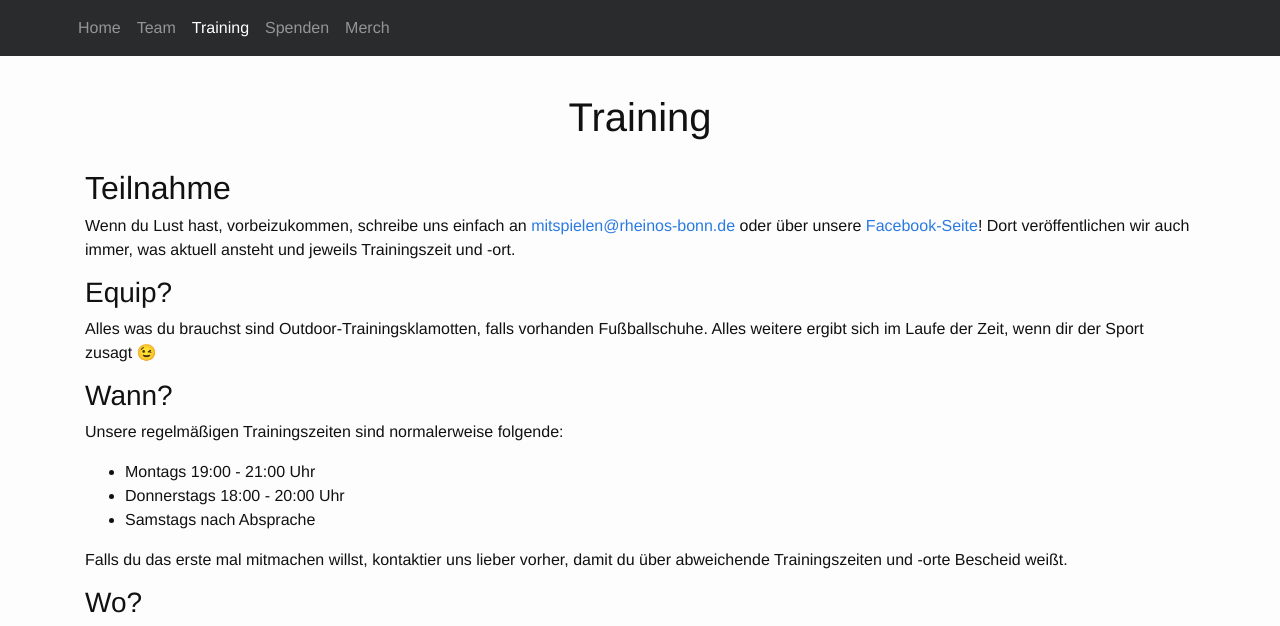
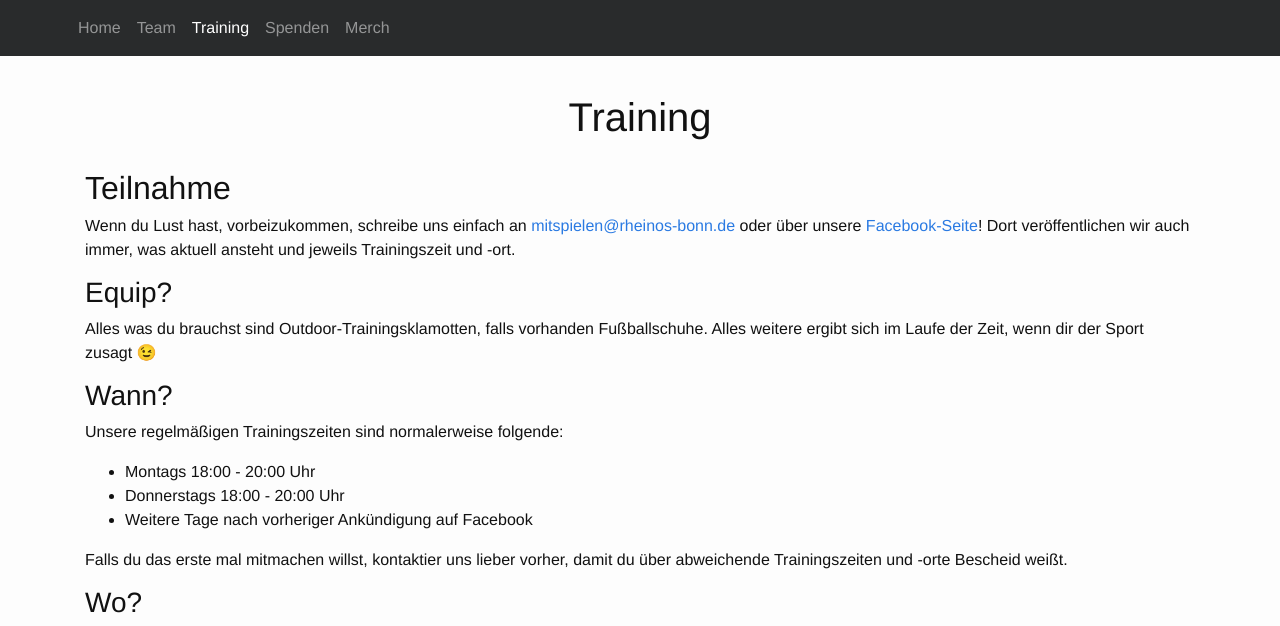
Before and after one commit to rheinos/rheinos.github.io, a Jekyll site: the page built from training.md, in a window 1280 px wide. Shown: the top 626 px of the page. Built offline with Jekyll 4.4.1, drawn with Linux system fonts in a browser that asks for light colours; nearby versions of some CDN libraries; emoji names are drawn with the system emoji font; some of the changed text lies outside the part shown.

Commit message:
updated summer training times

```diff
--- a/training.md
+++ b/training.md
@@ -15,17 +15,42 @@ Alles was du brauchst sind Outdoor-Trainingsklamotten, falls vorhanden Fußballs
 ### Wann?
 Unsere regelmäßigen Trainingszeiten sind normalerweise folgende:
 
-* Montags 19:00 - 21:00 Uhr
+* Montags 18:00 - 20:00 Uhr
 * Donnerstags 18:00 - 20:00 Uhr
-* Samstags nach Absprache
+* Weitere Tage nach vorheriger Ankündigung auf Facebook
 
 Falls du das erste mal mitmachen willst, kontaktier uns lieber vorher, damit du über abweichende Trainingszeiten und -orte Bescheid weißt.
 
 ### Wo?
-Im Winter trainieren wir normalerweise in der Sportanlage Wasserland.
 
-<div class="row justify-content-center mt-3">
-  <div class="embed-responsive col-sm-12 embed-responsive-16by9">
-    <iframe src="https://www.google.com/maps/embed?pb=!1m18!1m12!1m3!1d1245.872501592097!2d7.117871192413944!3d50.71009421748352!2m3!1f0!2f0!3f0!3m2!1i1024!2i768!4f13.1!3m3!1m2!1s0x47bee3d8d15a71ab%3A0xe64acfc855de2931!2sWasserland+11%2C+53129+Bonn!5e0!3m2!1sde!2sde!4v1485989670868" class="embed-responsive-item"></iframe>
+<div id="accordion" role="tablist" aria-multiselectable="false" class="col-sm-12">
+  <div class="card">
+    <div class="card-header" role="tab">
+      <h5 class="card-title">
+        <a data-toggle="collapse" data-parent="#accordion" href="#summerMap" aria-expanded="true" aria-controls="summerMap">
+          Im Sommer findest du uns auf der Hofgartenwiese
+        </a>
+      </h5>
+    </div>
+    <div id="summerMap" class="collapse show" role="tabpanel" aria-labelledby="headingOne">
+      <div class="card-block embed-responsive embed-responsive-16by9">
+        <iframe src="https://www.google.com/maps/embed?pb=!1m18!1m12!1m3!1d2525.3198699741306!2d7.103778486083354!3d50.73255591386587!2m3!1f0!2f0!3f0!3m2!1i1024!2i768!4f13.1!3m3!1m2!1s0x47bee17510605669%3A0xf871614ea1c2bfb1!2sAm+Hofgarten%2C+53113+Bonn!5e0!3m2!1sde!2sde!4v1490958380850" class="embed-responsive-item"></iframe>
+      </div>
+    </div>
+  </div>
+
+  <div class="card">
+    <div class="card-header" role="tab">
+      <h5 class="card-title">
+        <a class="collapsed" data-toggle="collapse" data-parent="#accordion" href="#winterMap" aria-expanded="false" aria-controls="winterMap">
+          Im Winter trainieren wir in der Sportanlage Wasserland
+        </a>
+      </h5>
+    </div>
+    <div id="winterMap" class="collapse" role="tabpanel" aria-labelledby="headingTwo">
+        <div class="card-block embed-responsive embed-responsive-16by9">
+          <iframe src="https://www.google.com/maps/embed?pb=!1m18!1m12!1m3!1d1245.872501592097!2d7.117871192413944!3d50.71009421748352!2m3!1f0!2f0!3f0!3m2!1i1024!2i768!4f13.1!3m3!1m2!1s0x47bee3d8d15a71ab%3A0xe64acfc855de2931!2sWasserland+11%2C+53129+Bonn!5e0!3m2!1sde!2sde!4v1485989670868" class="embed-responsive-item"></iframe>
+        </div>
+    </div>
   </div>
 </div>
```
